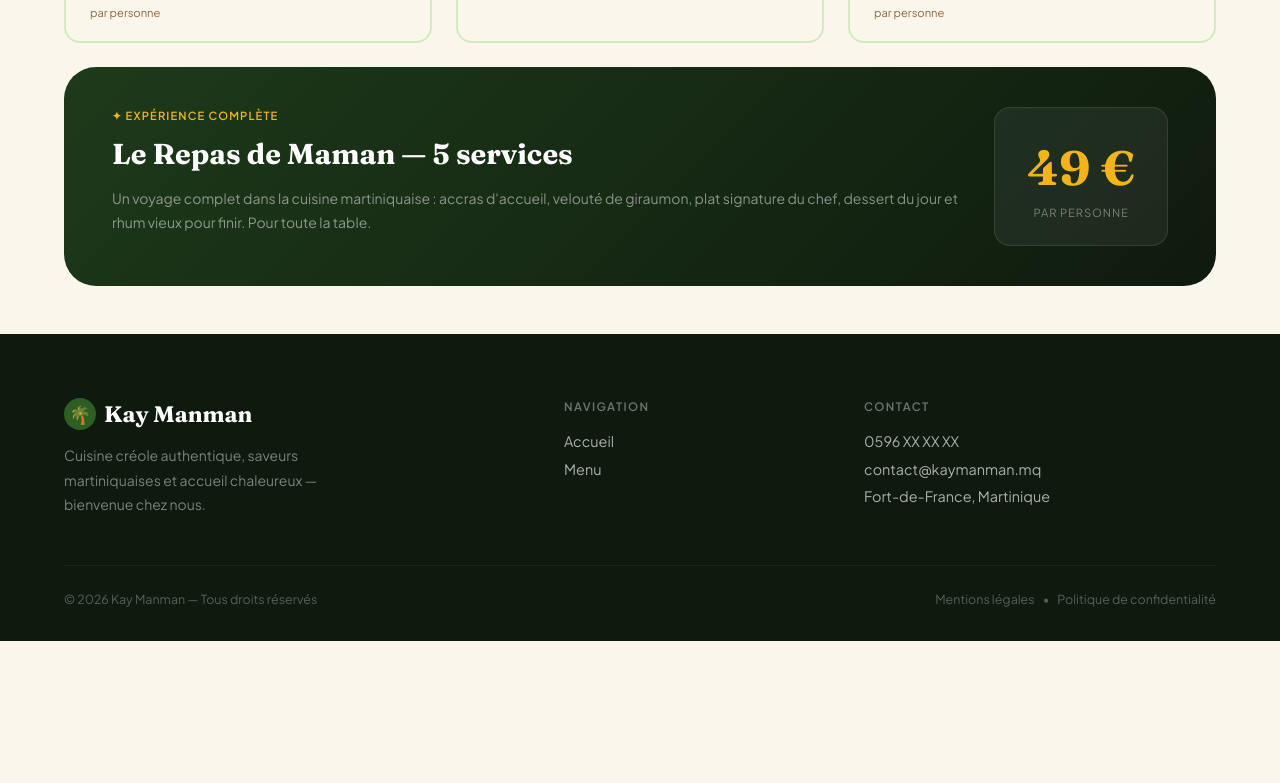
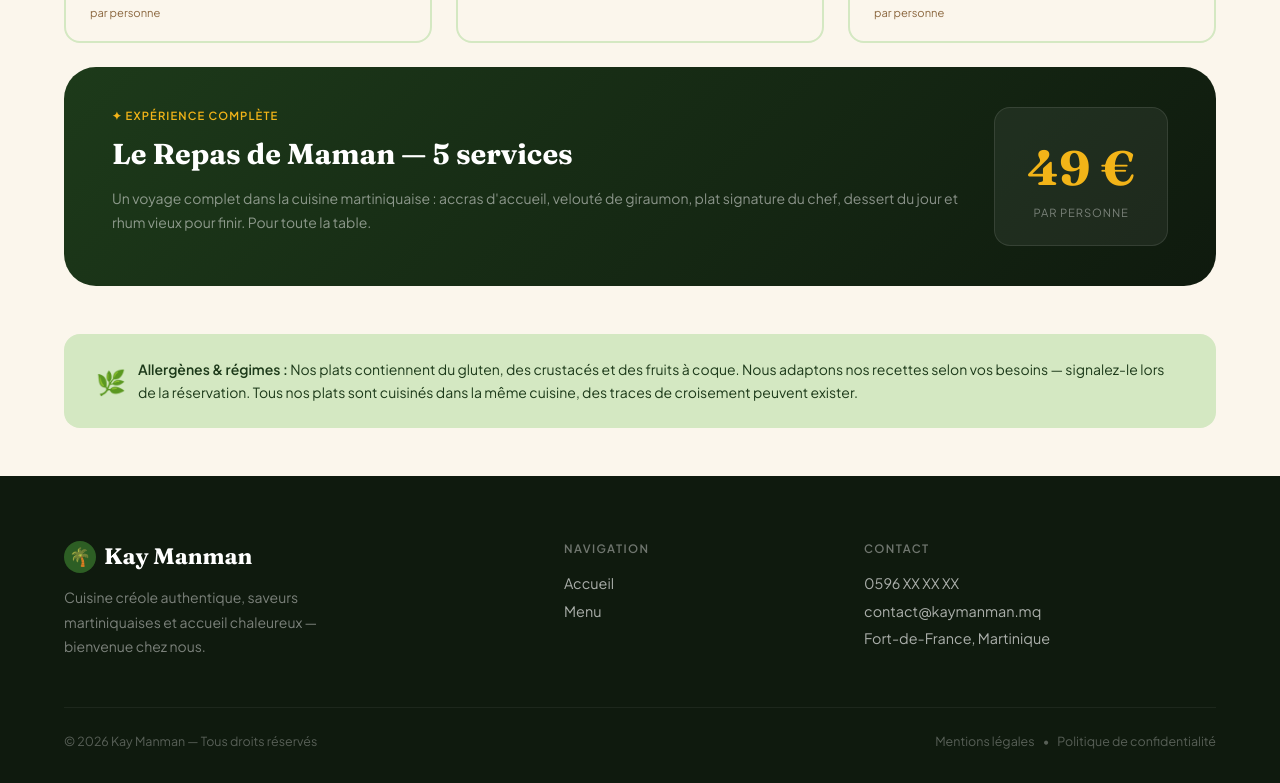
Before and after one commit to stantanasi/restaurant-website, a Next.js app: page /menu in a window 1280 px wide. Shown: the part 1103-1886 px from the top of the page. Before the commit the page ends 1744 px from the top, so only its background shows below. Built offline with nearby package versions, Linux system fonts and the light colour scheme; what @mui/material-nextjs would draw is missing.

Commit message:
feat(menu): display allergen bar

```diff
--- a/app/menu/page.tsx
+++ b/app/menu/page.tsx
@@ -2,7 +2,7 @@
 
 import Hero from '@/app/menu/sections/Hero';
 import { menu } from '@/data/restaurant.data';
-import { Container, Grid, Stack, Tab, Tabs } from '@mui/material';
+import { Container, Grid, Stack, Tab, Tabs, Typography } from '@mui/material';
 import { useState } from 'react';
 import { plus_jakarta_sans } from '../fonts';
 import DishCard from './components/DishCard';
@@ -180,6 +180,31 @@ export default function MenuPage() {
             </MenuSubsection>
           </MenuSection>
         )}
+
+
+        <Stack
+          direction="row"
+          spacing={1.5}
+          sx={{
+            alignItems: 'center',
+            background: '#D4E8C2',
+            borderRadius: 1,
+            marginTop: 6,
+            paddingX: { xs: '1.5rem', sm: '2rem' },
+            paddingY: { xs: '1.25rem', sm: '1.5rem' },
+          }}
+        >
+          <Typography sx={{ fontSize: '1.5rem' }}>
+            🌿
+          </Typography>
+
+          <Typography sx={{ color: '#1D3A1A', fontSize: '0.875rem', lineHeight: 1.65 }}>
+            <strong>Allergènes & régimes :</strong> Nos plats contiennent du gluten, des crustacés
+            et des fruits à coque. Nous adaptons nos recettes selon vos besoins — signalez-le lors
+            de la réservation. Tous nos plats sont cuisinés dans la même cuisine, des traces de
+            croisement peuvent exister.
+          </Typography>
+        </Stack>
       </Container>
     </main >
   );
```
